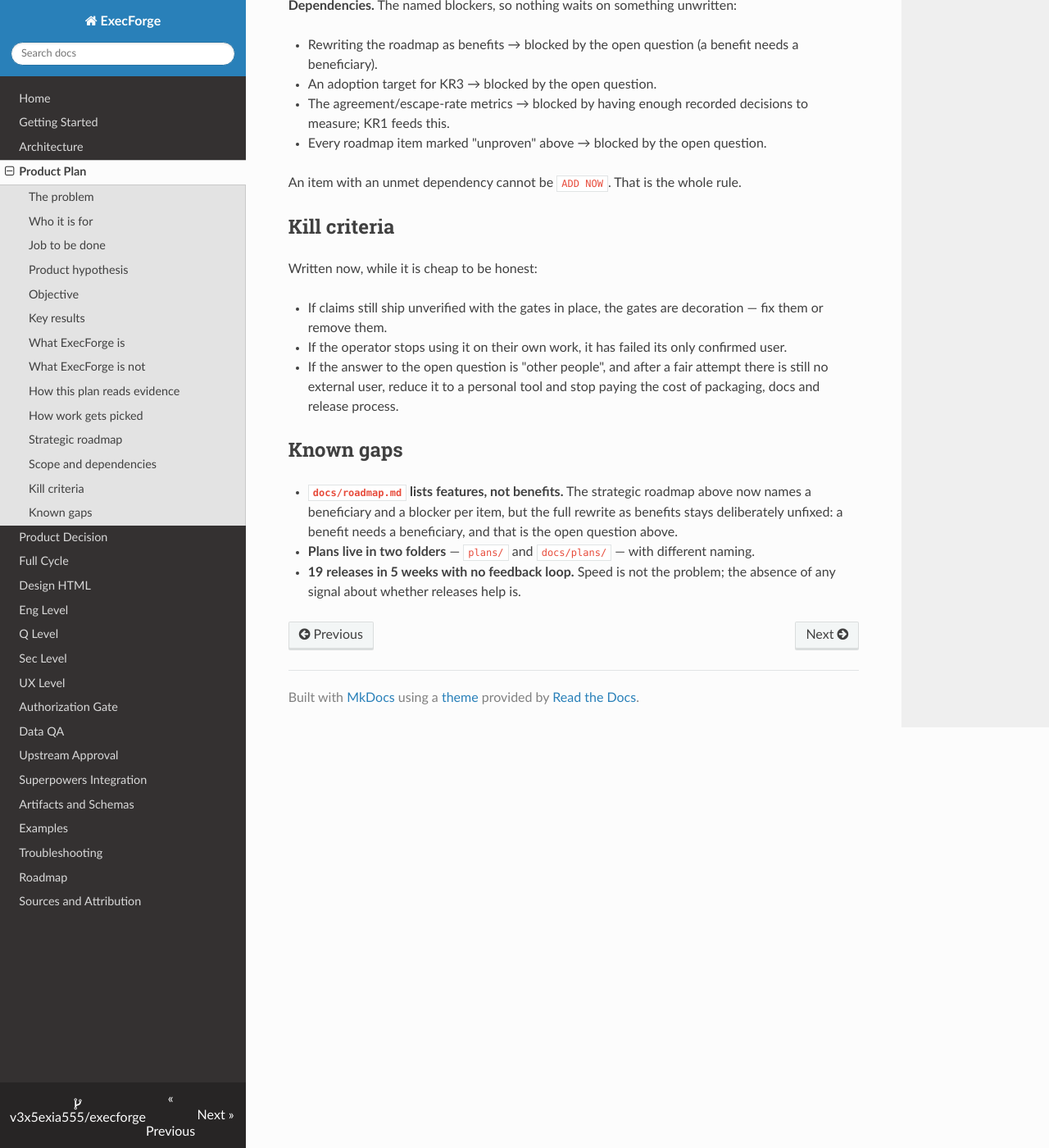
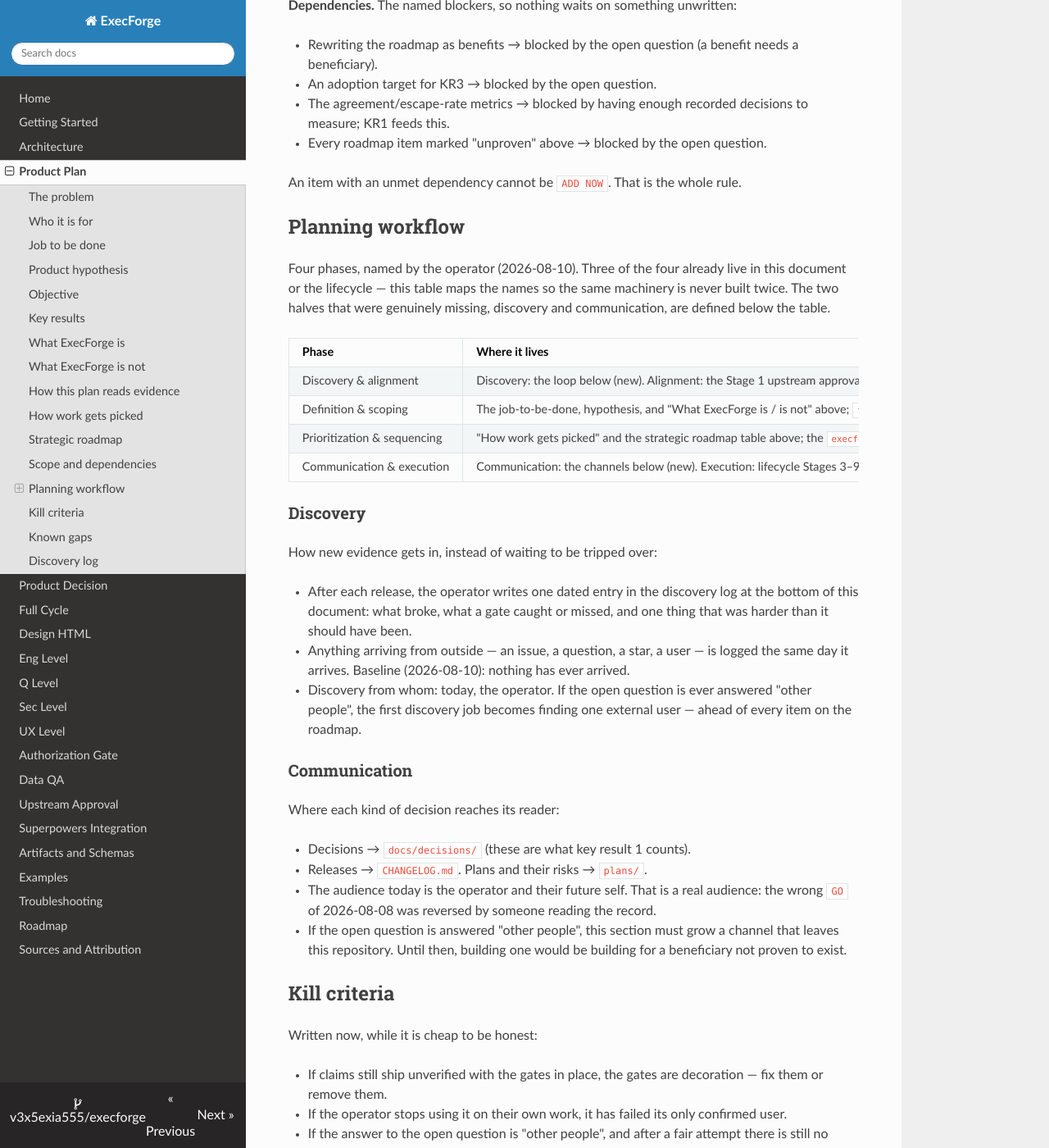
Before and after one commit to v3x5exia555/execforge, an MkDocs documentation site: the page built from docs/product-plan.md, in a window 1280 px wide and 1400 px high, scrolled down 4299 px. Shown: the whole window at 82% size. Built offline with MkDocs 1.6.1, drawn with Linux system fonts in a browser that asks for light colours; nearby versions of some CDN libraries; some of the changed text lies outside the part shown.

Commit message:
Add the planning workflow hybrid to the product plan
Maps the operator's four phase names (discovery & alignment, definition &
scoping, prioritization & sequencing, communication & execution) onto the
existing machinery once, and builds the two genuinely missing halves:
a discovery loop with a dated log (opened with a real first entry) and a
communication section naming which channel reaches which reader. Updates
the "no feedback loop" known gap. Rides the 0.16.0 release.

Co-Authored-By: Claude Fable 5 <noreply@anthropic.com>

```diff
--- a/docs/product-plan.md
+++ b/docs/product-plan.md
@@ -182,6 +182,45 @@ build nothing, until a decision says otherwise.
 
 An item with an unmet dependency cannot be `ADD NOW`. That is the whole rule.
 
+## Planning workflow
+
+Four phases, named by the operator (2026-08-10). Three of the four already live in this
+document or the lifecycle — this table maps the names so the same machinery is never
+built twice. The two halves that were genuinely missing, discovery and communication,
+are defined below the table.
+
+| Phase | Where it lives |
+| --- | --- |
+| Discovery & alignment | Discovery: the loop below (new). Alignment: the Stage 1 upstream approval gate, where the operator approves scope and risks in one decision. |
+| Definition & scoping | The job-to-be-done, hypothesis, and "What ExecForge is / is not" above; `full-cycle` Stage 0 with Hold Scope as the default. |
+| Prioritization & sequencing | "How work gets picked" and the strategic roadmap table above; the `execforge` ledger. |
+| Communication & execution | Communication: the channels below (new). Execution: lifecycle Stages 3–9, plan review through ship verdict. |
+
+### Discovery
+
+How new evidence gets in, instead of waiting to be tripped over:
+
+- After each release, the operator writes one dated entry in the discovery log at the
+  bottom of this document: what broke, what a gate caught or missed, and one thing that
+  was harder than it should have been.
+- Anything arriving from outside — an issue, a question, a star, a user — is logged the
+  same day it arrives. Baseline (2026-08-10): nothing has ever arrived.
+- Discovery from whom: today, the operator. If the open question is ever answered
+  "other people", the first discovery job becomes finding one external user — ahead of
+  every item on the roadmap.
+
+### Communication
+
+Where each kind of decision reaches its reader:
+
+- Decisions → `docs/decisions/` (these are what key result 1 counts).
+- Releases → `CHANGELOG.md`. Plans and their risks → `plans/`.
+- The audience today is the operator and their future self. That is a real audience:
+  the wrong `GO` of 2026-08-08 was reversed by someone reading the record.
+- If the open question is answered "other people", this section must grow a channel
+  that leaves this repository. Until then, building one would be building for a
+  beneficiary not proven to exist.
+
 ## Kill criteria
 
 Written now, while it is cheap to be honest:
@@ -201,5 +240,16 @@ Written now, while it is cheap to be honest:
   deliberately unfixed: a benefit needs a beneficiary, and that is the open question
   above.
 - **Plans live in two folders** — `plans/` and `docs/plans/` — with different naming.
-- **19 releases in 5 weeks with no feedback loop.** Speed is not the problem; the absence
-  of any signal about whether releases help is.
+- **21 releases in 5 weeks with no feedback loop.** Speed is not the problem; the absence
+  of any signal about whether releases help is. As of 0.16.0 the loop has a home — the
+  planning workflow above and the discovery log below — but a loop exists only if
+  entries keep appearing. One entry proves nothing; check back in a month.
+
+## Discovery log
+
+One dated entry per release, newest first. What broke, what a gate caught or missed,
+one thing harder than it should have been. Outside signals logged the day they arrive.
+
+| Date | Entry |
+| --- | --- |
+| 2026-08-10 | Nothing broke. **Missed by every gate:** releases 0.15.0 and the risk framework both changed skill files with no recorded decision — found only by reading this plan against `git log`, two days later. **Harder than it should be:** checking key result 1 is manual git archaeology; nothing counts recorded decisions against skill-touching commits. |
```
Also changed, not shown: CHANGELOG.md (+11 -0 lines), plans/2026-08-10_09-07-32-06_test-workflow-plan-structure.md (added, +136 -0 lines).
